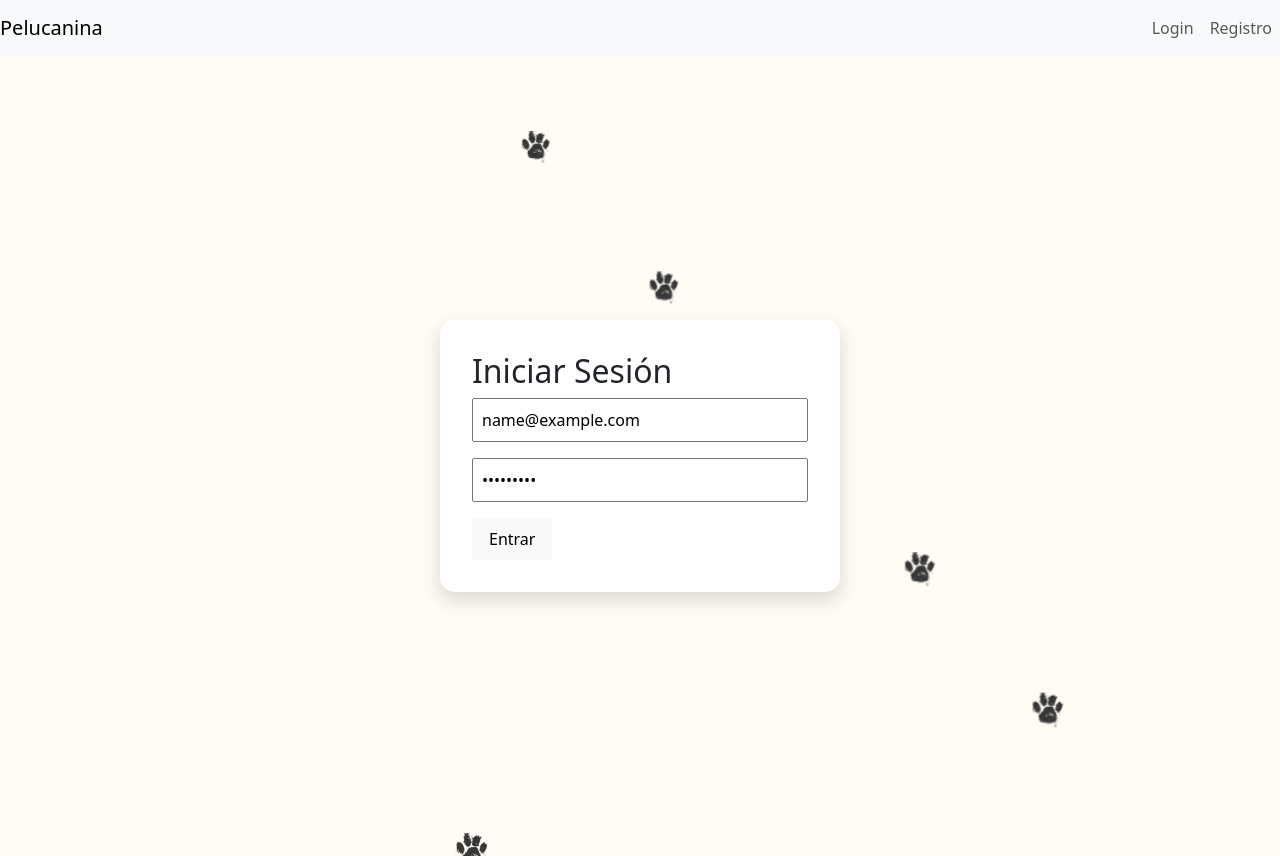
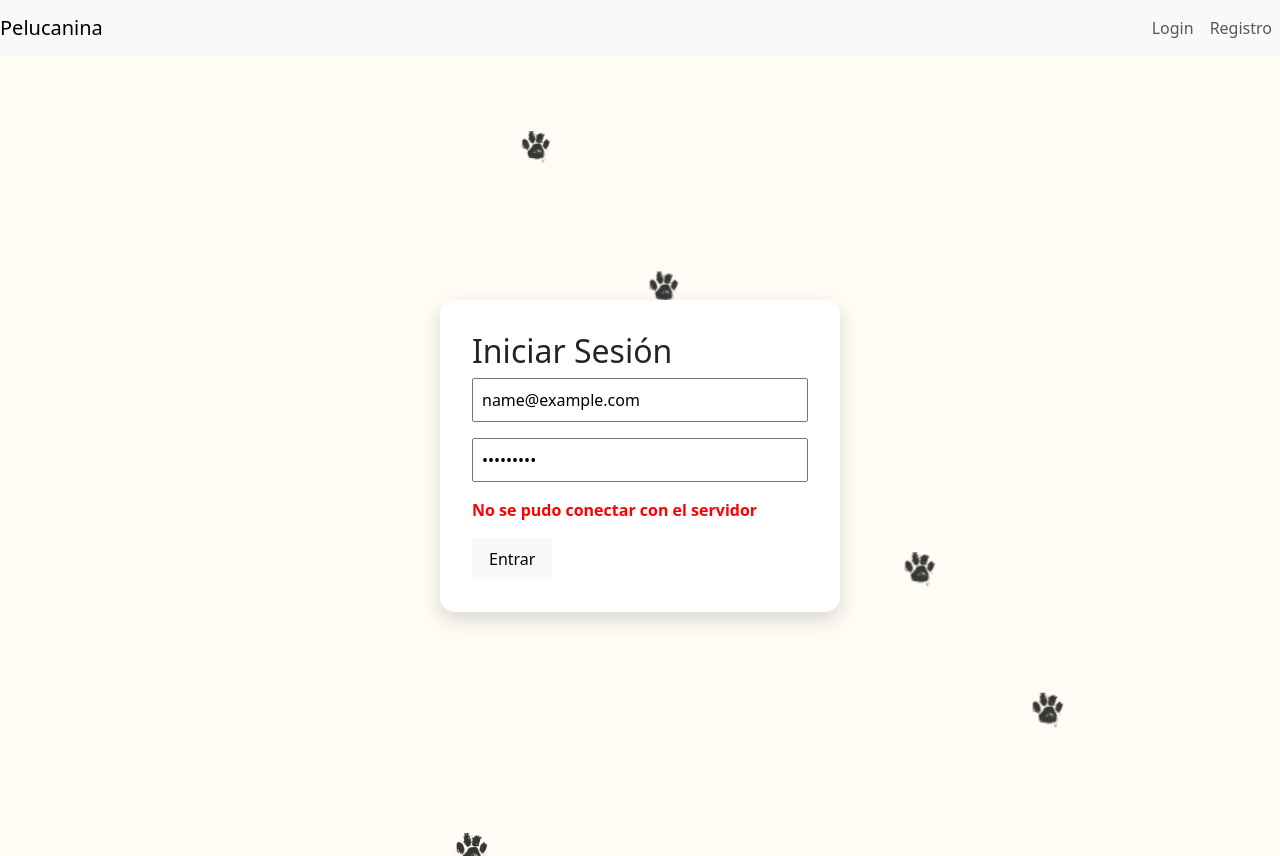
Before and after one commit to justosanchez123/pelucanina, a React (Vite) app in the folder frontend/: page /#/login in a window 1280 px wide. Both pictures are taken after typing "name@example.com", "Sample123" into the empty fields and a click on the button "Entrar". Built offline with nearby package versions, Linux system fonts and the light colour scheme; no server answers.

Commit message:
mensajes user friendly - cosas de UX

```diff
--- a/frontend/src/pages/Login.jsx
+++ b/frontend/src/pages/Login.jsx
@@ -10,6 +10,7 @@ import api from "../api/axios";
 const Login = () => {
   const [email, setEmail] = useState("");
   const [password, setPassword] = useState("");
+  const [errorMsg, setErrorMsg] = useState(""); // <-- Estado para el mensaje de error
   const { login } = useAuth();
   const navigate = useNavigate();
 
@@ -17,20 +18,19 @@ const Login = () => {
 
   const handleSubmit = async (e) => {
     e.preventDefault();
+    setErrorMsg(""); // limpiar mensaje previo
 
     try {
       const res = await api.post("/login", { email, password });
       const data = res.data;
 
       if (!data || !data.token || !data.usuario) {
-		  alert("Respuesta inválida del servidor");
+        setErrorMsg("Respuesta inválida del servidor");
         return;
       }
 
-		// Guardar usuario + token en el contexto y localStorage
       login(data.usuario, data.token);
 
-		// Redirigir según el rol
       if (data.usuario.rol === "adminPrincipal") {
         navigate("/admin");
       } else {
@@ -38,31 +38,24 @@ const Login = () => {
       }
 
     } catch (error) {
-		// Axios: errores de response tienen error.response
       if (error.response) {
-		  // Backend respondió con status distinto a 2xx
         const status = error.response.status;
         const mensaje = error.response.data?.mensaje || "Error del servidor";
 
         if (status === 404) {
-			alert("Usuario o contraseña incorrectos"); // personalizado
+          setErrorMsg("Usuario o contraseña incorrectos");
         } else {
-			alert(`Error ${status}: ${mensaje}`);
+          setErrorMsg(`Error ${status}: ${mensaje}`);
         }
-
       } else if (error.request) {
-		  // Request fue hecha pero no llegó respuesta
         console.error("❌ No hay respuesta del servidor:", error.request);
-		  alert("No se pudo conectar con el servidor");
-
+        setErrorMsg("No se pudo conectar con el servidor");
       } else {
-		  // Otro tipo de error
         console.error("❌ Error al iniciar sesión:", error.message);
-		  alert("Error al procesar la solicitud");
+        setErrorMsg("Error al procesar la solicitud");
       }
     }
   };
-
 
   return (
     <div className="login-page">
@@ -99,6 +92,14 @@ const Login = () => {
               required
             />
           </div>
+
+          {/* Mensaje de error */}
+          {errorMsg && (
+            <div style={{ color: "red", marginBottom: "1rem", fontWeight: "bold" }}>
+              {errorMsg}
+            </div>
+          )}
+
           <button type="submit" style={{ padding: "0.5rem 1rem" }}>
             Entrar
           </button>
```
Lines whose indentation alone changed are shown as unchanged.
